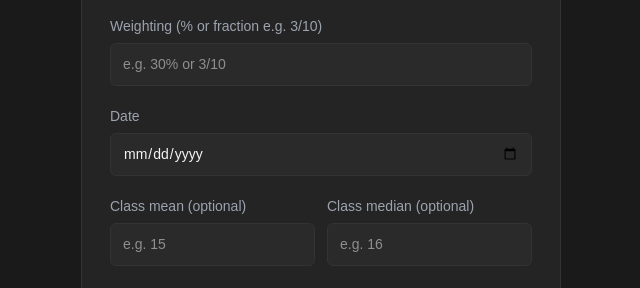
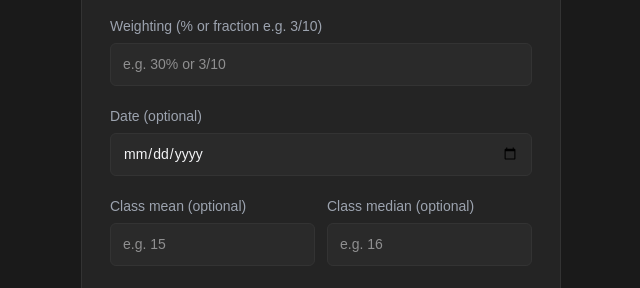
Before and after one commit to prismhub-dev/prism-hub, a Flask app: page /marks in a window 1280 px wide, after a click on "+ Log mark". Shown: the part 389-677 px from the top of the page, without its empty margins (319-959 px from the left). Run offline with Flask 3, Linux system fonts and the light colour scheme; a user stored in the database is signed in; tables that the repository leaves empty hold one stand-in row (values such as "Sample post"); some libraries are stand-ins or nearby versions.

Commit message:
Added label for date field when inputting marks as optional and ran build:css

```diff
--- a/static/css/main.css
+++ b/static/css/main.css
@@ -1872,69 +1831,6 @@
   syntax: "*";
   inherits: false;
 }
-@property --tw-border-style {
-  syntax: "*";
-  inherits: false;
-  initial-value: solid;
-}
-@property --tw-outline-style {
-  syntax: "*";
-  inherits: false;
-  initial-value: solid;
-}
-@property --tw-blur {
-  syntax: "*";
-  inherits: false;
-}
-@property --tw-brightness {
-  syntax: "*";
-  inherits: false;
-}
-@property --tw-contrast {
-  syntax: "*";
-  inherits: false;
-}
-@property --tw-grayscale {
-  syntax: "*";
-  inherits: false;
-}
-@property --tw-hue-rotate {
-  syntax: "*";
-  inherits: false;
-}
-@property --tw-invert {
-  syntax: "*";
-  inherits: false;
-}
-@property --tw-opacity {
-  syntax: "*";
-  inherits: false;
-}
-@property --tw-saturate {
-  syntax: "*";
-  inherits: false;
-}
-@property --tw-sepia {
-  syntax: "*";
-  inherits: false;
-}
-@property --tw-drop-shadow {
-  syntax: "*";
-  inherits: false;
-}
-@property --tw-drop-shadow-color {
-  syntax: "*";
-  inherits: false;
-}
-@property --tw-drop-shadow-alpha {
-  syntax: "<percentage>";
-  inherits: false;
-  initial-value: 100%;
-}
-@property --tw-drop-shadow-size {
-  syntax: "*";
-  inherits: false;
-}
 @layer properties {
   @supports ((-webkit-hyphens: none) and (not (margin-trim: inline))) or ((-moz-orient: inline) and (not (color:rgb(from red r g b)))) {
     *, ::before, ::after, ::backdrop {
--- a/templates/marks.html
+++ b/templates/marks.html
@@ -37,7 +37,7 @@
                 <input type="text" name="weight" placeholder="e.g. 30% or 3/10" required>
             </div>
             <div class="form-group">
-                <label>Date</label>
+                <label>Date (optional)</label>
                 <input type="date" name="date">
             </div>
             <div class="form-row">
```
Also changed, not shown: other parts of static/css/main.css (+0 -56 lines).
